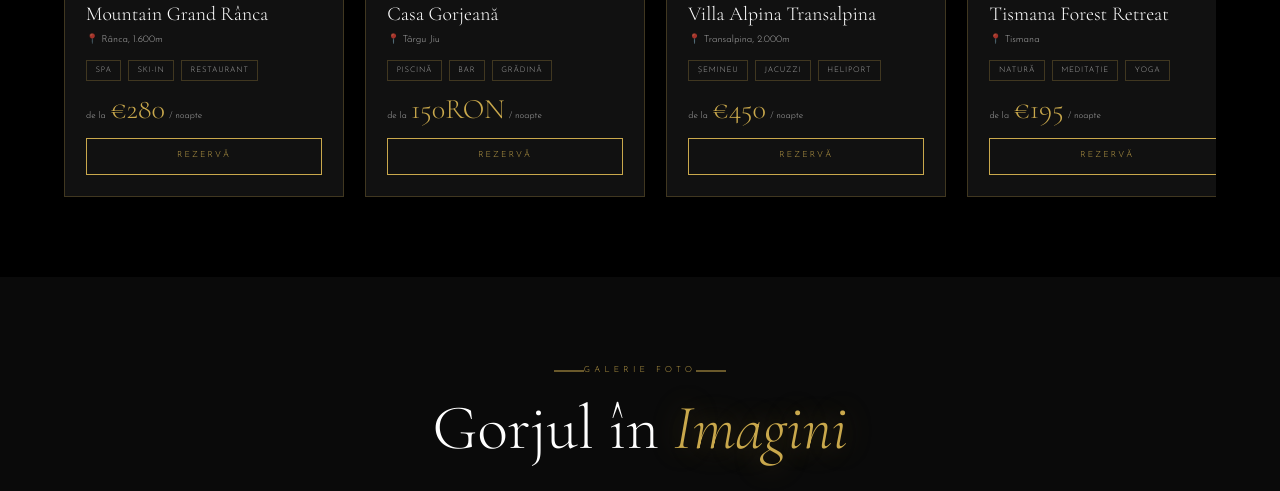
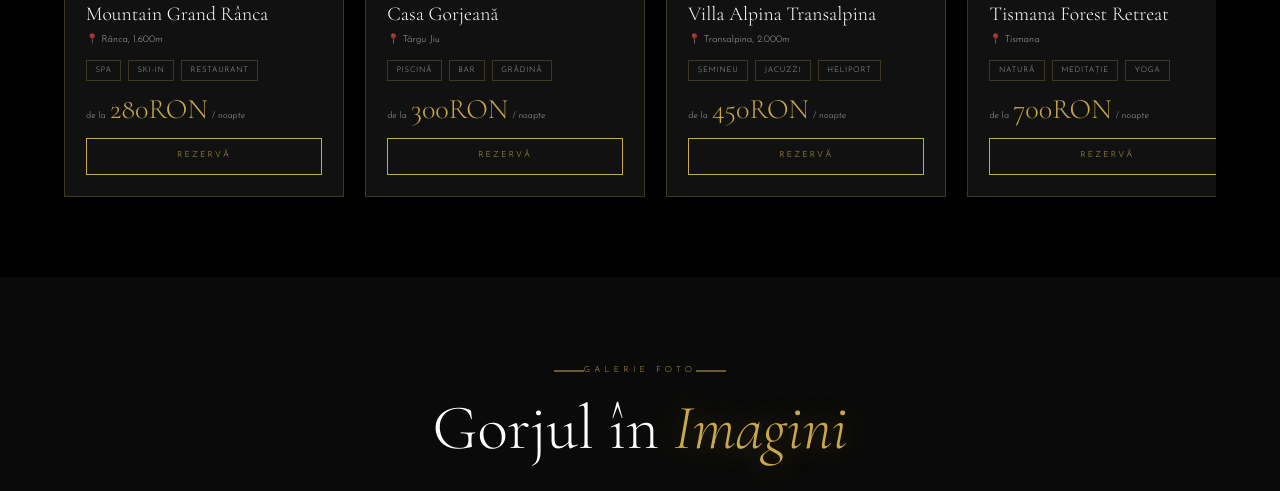
Before and after one commit to SpdmPhatogen/aplicatie-web, a plain HTML site: page index.html in a window 1280 px wide. Shown: the part 4509-5000 px from the top of the page. Drawn offline with nearby package versions, Linux system fonts and the light colour scheme; animation ran at ten frames a second; a web font is replaced by a local one.

Commit message:
Update index.html

```diff
--- a/index.html
+++ b/index.html
@@ -474,7 +474,7 @@
             </div>
             <div class="hotel-price">
               <span class="price-from">de la</span>
-              <span class="price-val">€280</span>
+              <span class="price-val">280RON</span>
               <span class="price-per">/ noapte</span>
             </div>
             <a href="#booking" class="hotel-btn">Rezervă</a>
@@ -495,7 +495,7 @@
             </div>
             <div class="hotel-price">
               <span class="price-from">de la</span>
-              <span class="price-val">150RON</span>
+              <span class="price-val">300RON</span>
               <span class="price-per">/ noapte</span>
             </div>
             <a href="#booking" class="hotel-btn">Rezervă</a>
@@ -516,7 +516,7 @@
             </div>
             <div class="hotel-price">
               <span class="price-from">de la</span>
-              <span class="price-val">€450</span>
+              <span class="price-val">450RON</span>
               <span class="price-per">/ noapte</span>
             </div>
             <a href="#booking" class="hotel-btn">Rezervă</a>
@@ -537,7 +537,7 @@
             </div>
             <div class="hotel-price">
               <span class="price-from">de la</span>
-              <span class="price-val">€195</span>
+              <span class="price-val">700RON</span>
               <span class="price-per">/ noapte</span>
             </div>
             <a href="#booking" class="hotel-btn">Rezervă</a>
```
